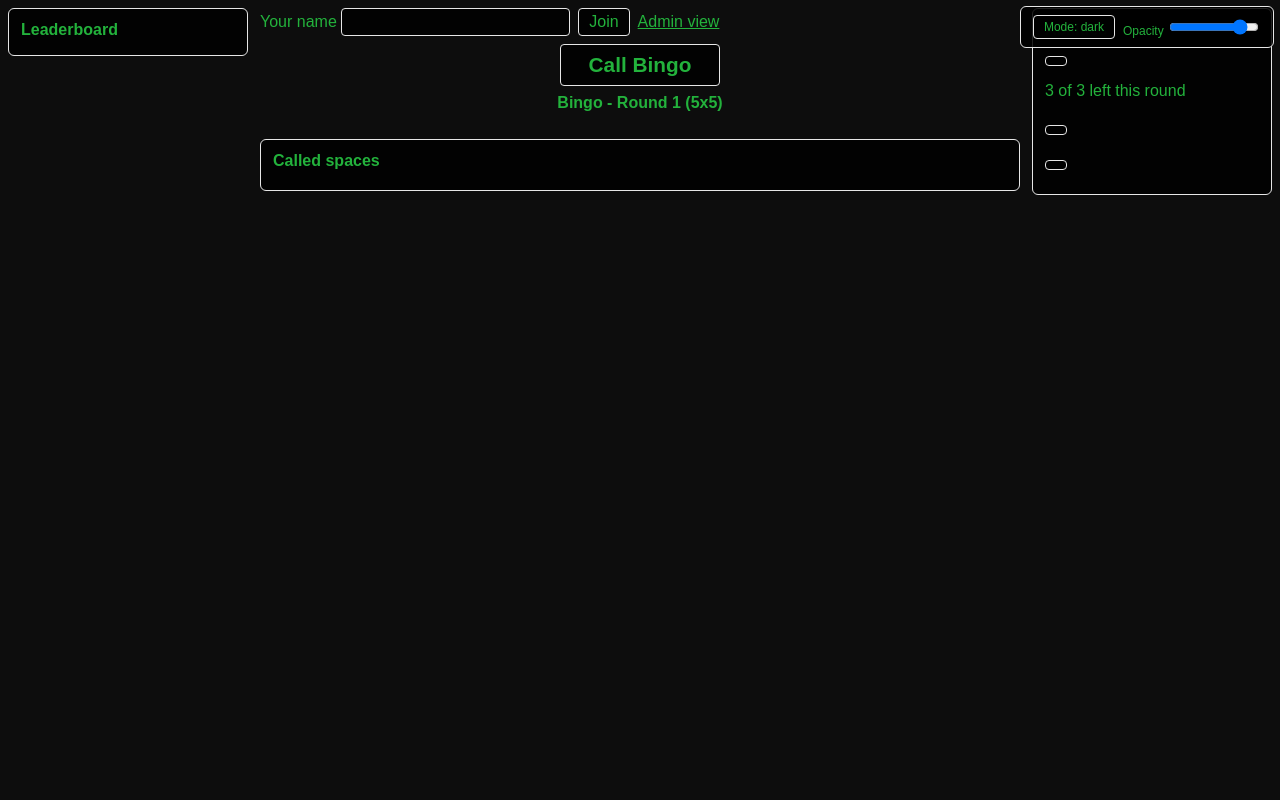
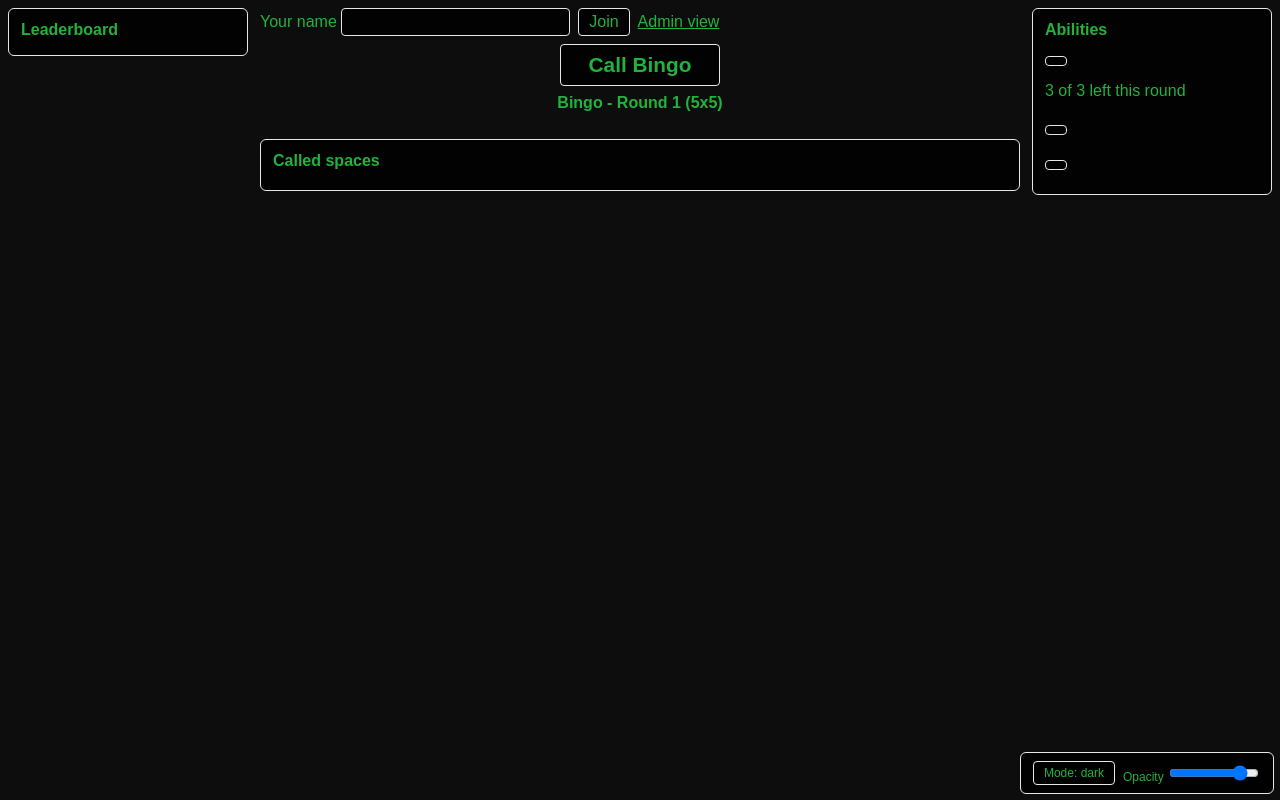
Before and after one commit to Araraura/best-bingo-boverlay, a website with bundled scripts: page video_overlay.html in a window 1280 px wide. Built offline with nearby package versions, Linux system fonts and the light colour scheme; no server answers.

Commit message:
move display settings to bottom right

```diff
--- a/styles.css
+++ b/styles.css
@@ -240,7 +240,7 @@ textarea {
 
 .display-settings {
   position: fixed;
-  top: 6px;
+  bottom: 6px;
   right: 6px;
   display: flex;
   gap: 8px;
```
